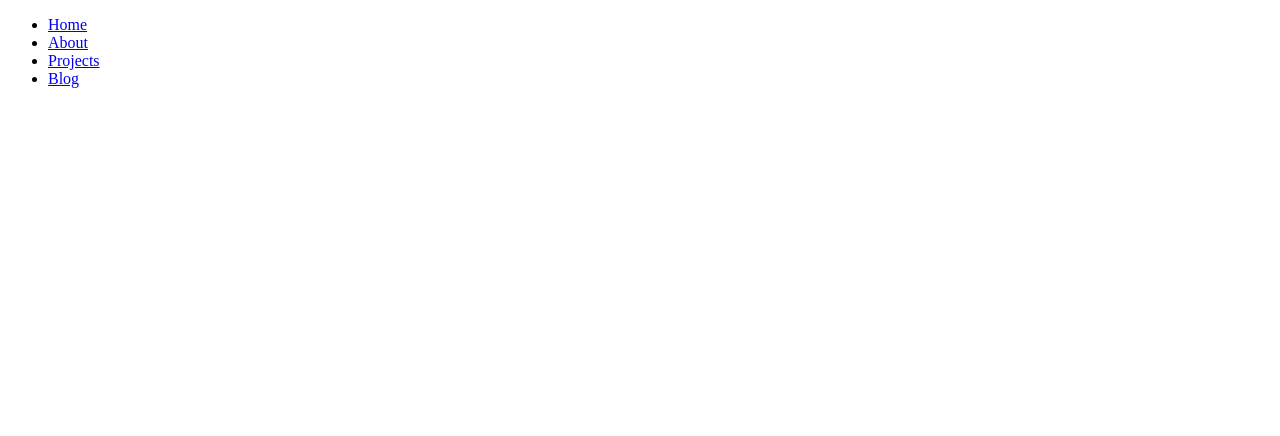
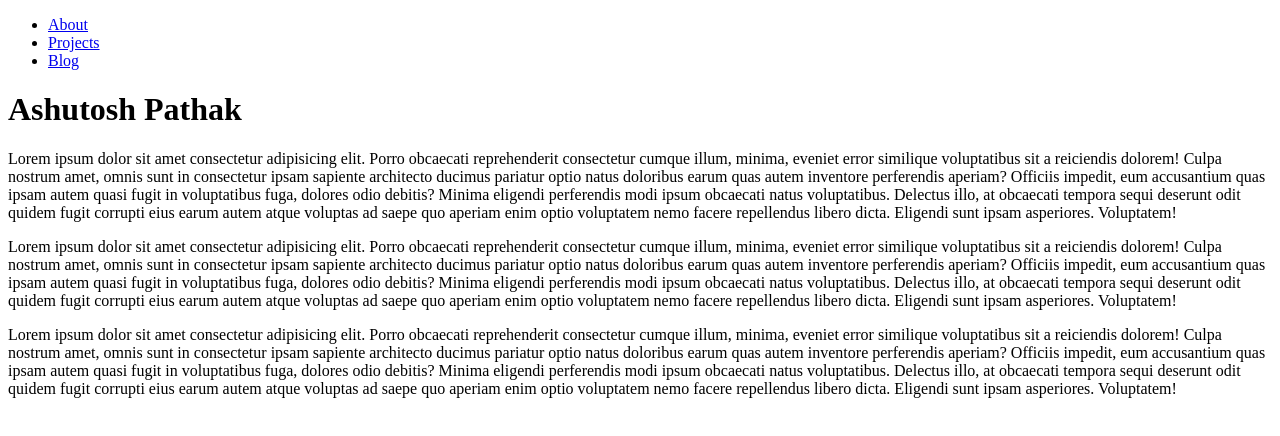
Before and after one commit to pathak-ashutosh/pathak-ashutosh.github.io, a plain HTML site: page index.html in a window 1280 px wide. Drawn offline with Linux system fonts and the light colour scheme.

Commit message:
edit index and styles

```diff
--- a/CSS/styles.css
+++ b/CSS/styles.css
@@ -0,0 +1,7 @@
+body, html {
+    font-family: 'Karla', sans-serif;
+    font-family: 'Montserrat', sans-serif;
+    height: 100%;
+    margin: 0%;
+    font-size: 20pt;
+}
--- a/index.html
+++ b/index.html
@@ -1,19 +1,77 @@
 <!DOCTYPE html>
 <html lang="en">
+
+
 <head>
     <meta charset="UTF-8">
     <meta name="viewport" content="width=device-width, initial-scale=1.0">
     <meta http-equiv="X-UA-Compatible" content="ie=edge">
+    <link rel="stylesheet" href="https://use.fontawesome.com/releases/v5.3.1/css/all.css"
+        integrity="sha384-mzrmE5qonljUremFsqc01SB46JvROS7bZs3IO2EmfFsd15uHvIt+Y8vEf7N7fWAU"
+        crossorigin="anonymous">
+    <link href="https://fonts.googleapis.com/css?family=Karla|Montserrat" rel="stylesheet">
     <title>Document</title>
 </head>
+
+
 <body>
-    <nav>
-        <ul>
-            <li><a href="#">Home</a></li>
-            <li><a href="#">About</a></li>
-            <li><a href="#">Projects</a></li>
-            <li><a href="#">Blog</a></li>
-        </ul>
-    </nav>
+    <div>
+        <header class="">
+            <nav>
+                <ul>
+                    <li><a href="#about">About</a></li>
+                    <li><a href="#projects">Projects</a></li>
+                    <li><a href="#blog">Blog</a></li>
+                </ul>
+            </nav>
+        </header>
+    </div>
+
+
+    <div>
+        <h1>Ashutosh Pathak</h1>
+    </div>
+
+    <div id="about">
+        <p>
+            Lorem ipsum dolor sit amet consectetur adipisicing elit. Porro obcaecati reprehenderit
+            consectetur cumque illum, minima, eveniet error similique voluptatibus sit a reiciendis
+            dolorem! Culpa nostrum amet, omnis sunt in consectetur ipsam sapiente architecto ducimus
+            pariatur optio natus doloribus earum quas autem inventore perferendis aperiam? Officiis
+            impedit, eum accusantium quas ipsam autem quasi fugit in voluptatibus fuga, dolores odio
+            debitis? Minima eligendi perferendis modi ipsum obcaecati natus voluptatibus. Delectus
+            illo, at obcaecati tempora sequi deserunt odit quidem fugit corrupti eius earum autem
+            atque voluptas ad saepe quo aperiam enim optio voluptatem nemo facere repellendus libero
+            dicta. Eligendi sunt ipsam asperiores. Voluptatem!
+        </p>
+    </div>
+
+    <div id="projects">
+            <p>
+                Lorem ipsum dolor sit amet consectetur adipisicing elit. Porro obcaecati reprehenderit
+                consectetur cumque illum, minima, eveniet error similique voluptatibus sit a reiciendis
+                dolorem! Culpa nostrum amet, omnis sunt in consectetur ipsam sapiente architecto ducimus
+                pariatur optio natus doloribus earum quas autem inventore perferendis aperiam? Officiis
+                impedit, eum accusantium quas ipsam autem quasi fugit in voluptatibus fuga, dolores odio
+                debitis? Minima eligendi perferendis modi ipsum obcaecati natus voluptatibus. Delectus
+                illo, at obcaecati tempora sequi deserunt odit quidem fugit corrupti eius earum autem
+                atque voluptas ad saepe quo aperiam enim optio voluptatem nemo facere repellendus libero
+                dicta. Eligendi sunt ipsam asperiores. Voluptatem!
+            </p>
+        </div>
+
+        <div id="blog">
+                <p>
+                    Lorem ipsum dolor sit amet consectetur adipisicing elit. Porro obcaecati reprehenderit
+                    consectetur cumque illum, minima, eveniet error similique voluptatibus sit a reiciendis
+                    dolorem! Culpa nostrum amet, omnis sunt in consectetur ipsam sapiente architecto ducimus
+                    pariatur optio natus doloribus earum quas autem inventore perferendis aperiam? Officiis
+                    impedit, eum accusantium quas ipsam autem quasi fugit in voluptatibus fuga, dolores odio
+                    debitis? Minima eligendi perferendis modi ipsum obcaecati natus voluptatibus. Delectus
+                    illo, at obcaecati tempora sequi deserunt odit quidem fugit corrupti eius earum autem
+                    atque voluptas ad saepe quo aperiam enim optio voluptatem nemo facere repellendus libero
+                    dicta. Eligendi sunt ipsam asperiores. Voluptatem!
+                </p>
+            </div>
 </body>
 </html>
```
